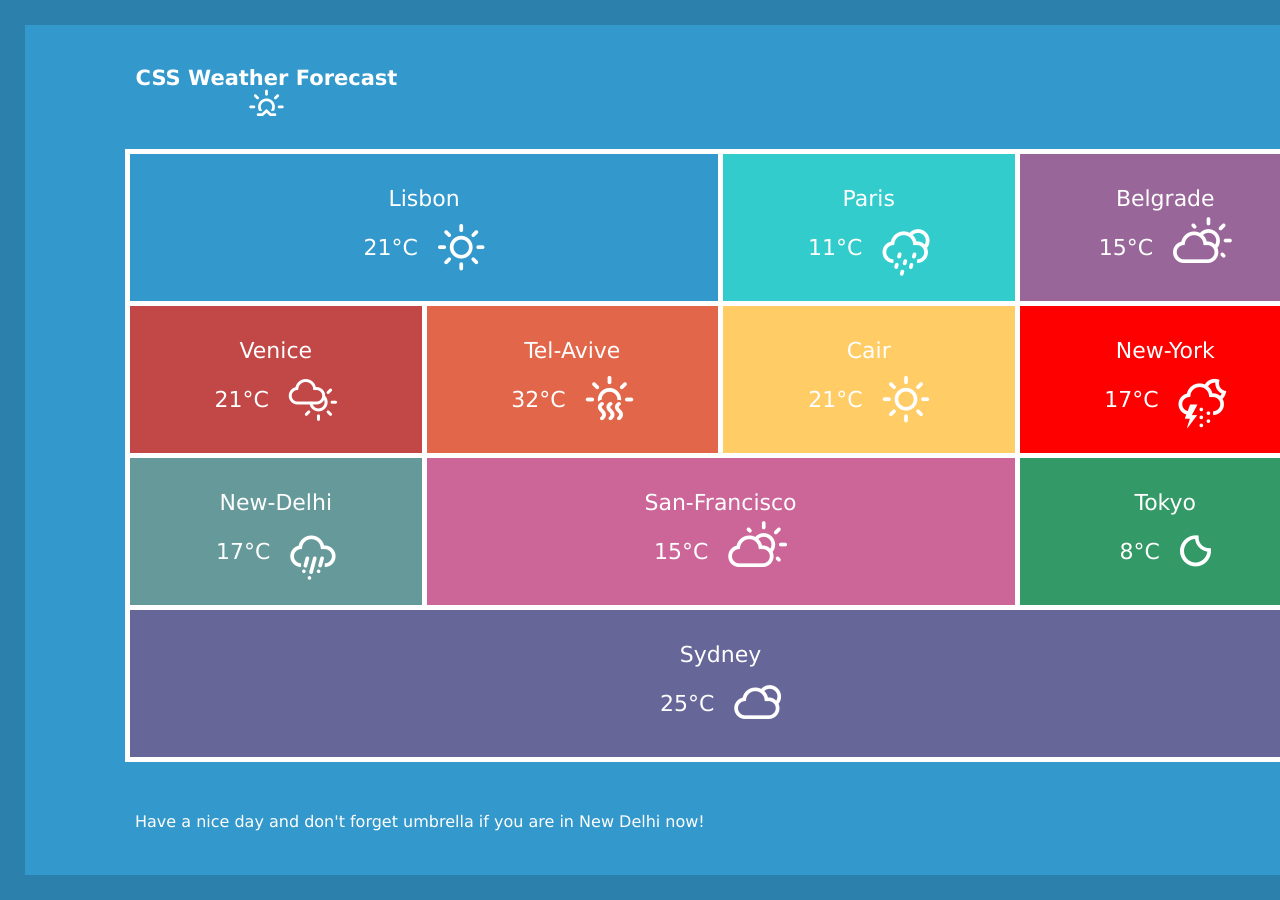
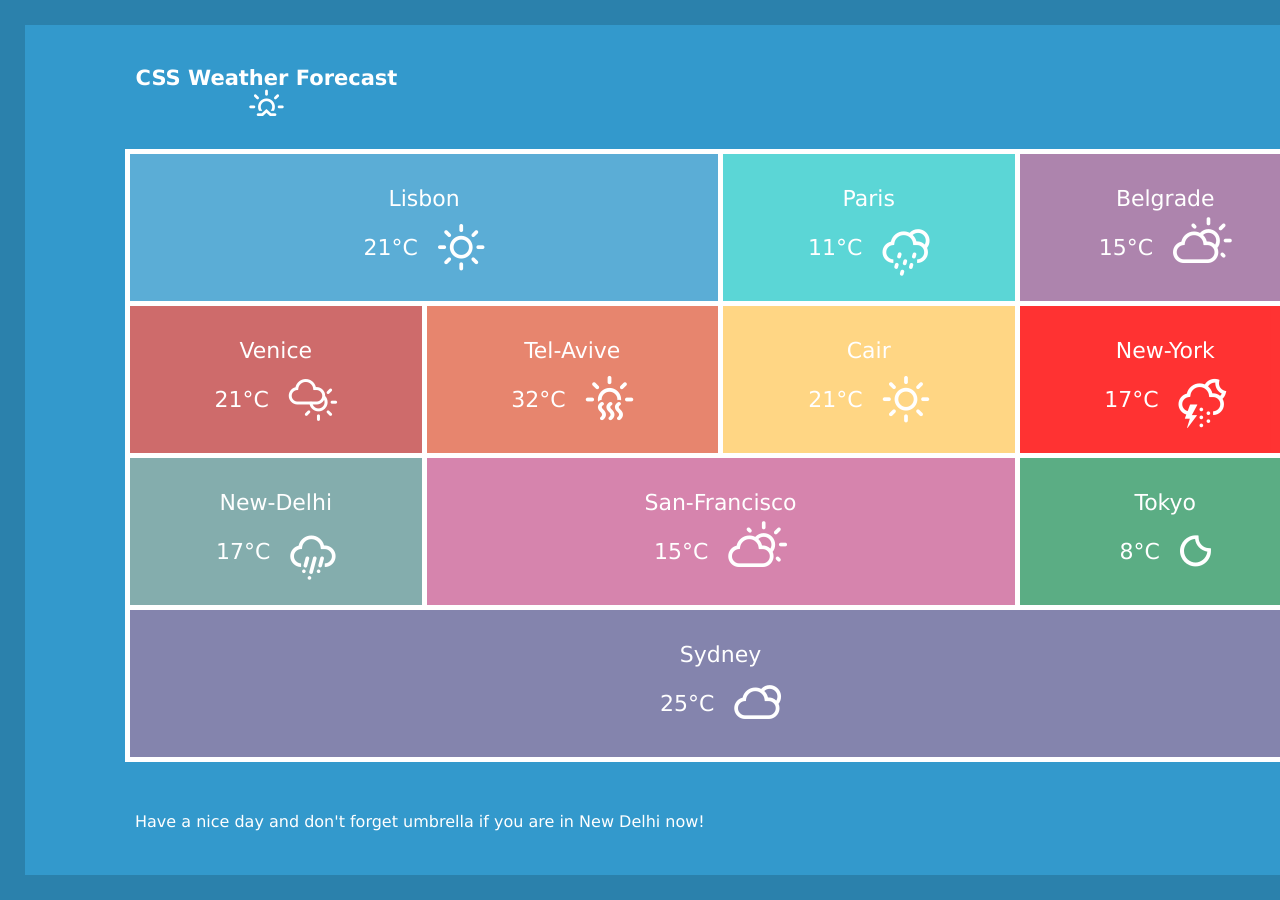
Before and after one commit to DenisNysheta/Weather-Template, a React (Vite) app in the folder Weather/: page / in a window 1280 px wide. Shown: the top 900 px of the page. Built offline with nearby package versions, Linux system fonts and the light colour scheme; a web font is replaced by a local one.

Commit message:
Add some styles for every item

```diff
--- a/Weather/src/components/WeatherItem/WetherItem.scss
+++ b/Weather/src/components/WeatherItem/WetherItem.scss
@@ -3,6 +3,9 @@
 
 .weather-item {
     background-color: red;
+    opacity: .8;
+    user-select: none;
+    transition: .5s ease;
     gap: 15px;
 
     &__info {
@@ -12,5 +15,9 @@
         @include flexy(center,center,row,no-wrap)
     }
 
+    &:hover {
+        opacity: 1;
+    }
+
     @include flexy(center,center,column,no-wrap)
 }
```
